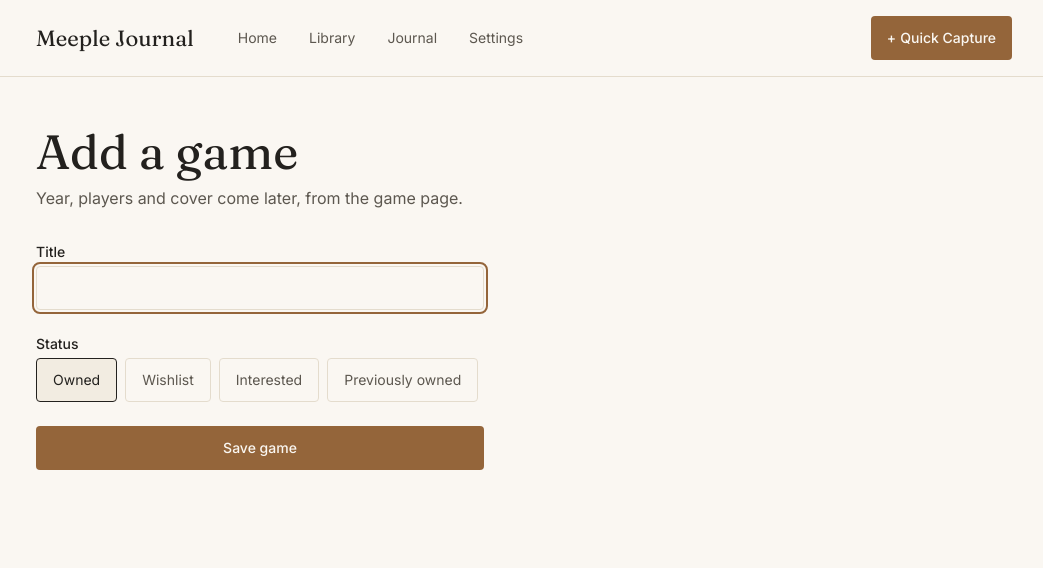
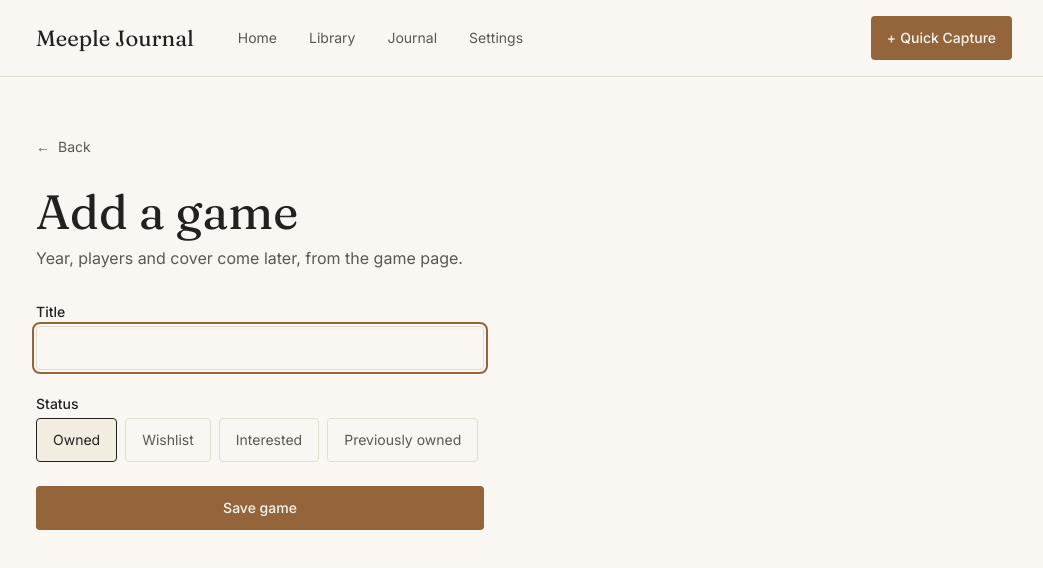
Before and after one commit to jasosa/BoardGameJournal, a Next.js app: page /capture in a window 1280 px wide. Shown: the top 568 px of the page, without its empty margins (116-1159 px from the left). Built offline with nearby package versions, Linux system fonts and the light colour scheme.

Commit message:
feat: Back link on the Add game page, note the oil-ui design pass
Co-Authored-By: Claude Sonnet 5.5 <noreply@anthropic.com>

```diff
--- a/src/app/(app)/capture/page.tsx
+++ b/src/app/(app)/capture/page.tsx
@@ -1,5 +1,6 @@
 import { AddGameForm } from "@/components/capture/AddGameForm";
 import { PageHeader } from "@/components/shell/PageHeader";
+import { BackLink } from "@/components/ui/BackLink";
 import { addGame } from "./actions";
 
 export const metadata = { title: "Add a game | Meeple Journal" };
@@ -7,6 +8,7 @@ export const metadata = { title: "Add a game | Meeple Journal" };
 export default function CapturePage() {
   return (
     <>
+      <BackLink fallbackHref="/library" />
       <PageHeader
         title="Add a game"
         subtitle="Year, players and cover come later, from the game page."
--- /dev/null
+++ b/src/components/ui/BackLink.tsx
@@ -0,0 +1,54 @@
+"use client";
+
+import Link from "next/link";
+import { useRouter } from "next/navigation";
+
+type NavigationLike = {
+  currentEntry: { index: number } | null;
+  entries(): { url: string | null }[];
+};
+
+/** True when the previous history entry is a page of this app. */
+function cameFromThisApp(): boolean {
+  const navigation = (window as unknown as { navigation?: NavigationLike })
+    .navigation;
+  if (navigation?.currentEntry) {
+    const previous = navigation.entries()[navigation.currentEntry.index - 1];
+    return (
+      Boolean(previous?.url) &&
+      new URL(previous!.url!).origin === window.location.origin
+    );
+  }
+  // Browsers without the Navigation API: best guess.
+  return window.history.length > 1;
+}
+
+/**
+ * Goes back to the page the person came from. When there is no earlier page of this app
+ * (opened directly, from another site, or in a new tab) it is a normal link to
+ * `fallbackHref`, so it also works before scripts load.
+ */
+export function BackLink({
+  fallbackHref,
+  children = "Back",
+}: {
+  fallbackHref: string;
+  children?: React.ReactNode;
+}) {
+  const router = useRouter();
+  return (
+    <Link
+      href={fallbackHref}
+      onClick={(event) => {
+        if (cameFromThisApp()) {
+          event.preventDefault();
+          router.back();
+        }
+      }}
+      className="text-ink-soft hover:text-ink duration-fast -ml-1 mb-4 inline-flex min-h-11 items-center gap-2 px-1 text-sm transition-colors"
+    >
+      <span aria-hidden="true">←</span>
+      {children}
+    </Link>
+  );
+}
```
Also changed, not shown: 2 other files (tests, documents, lock files or other folders).
